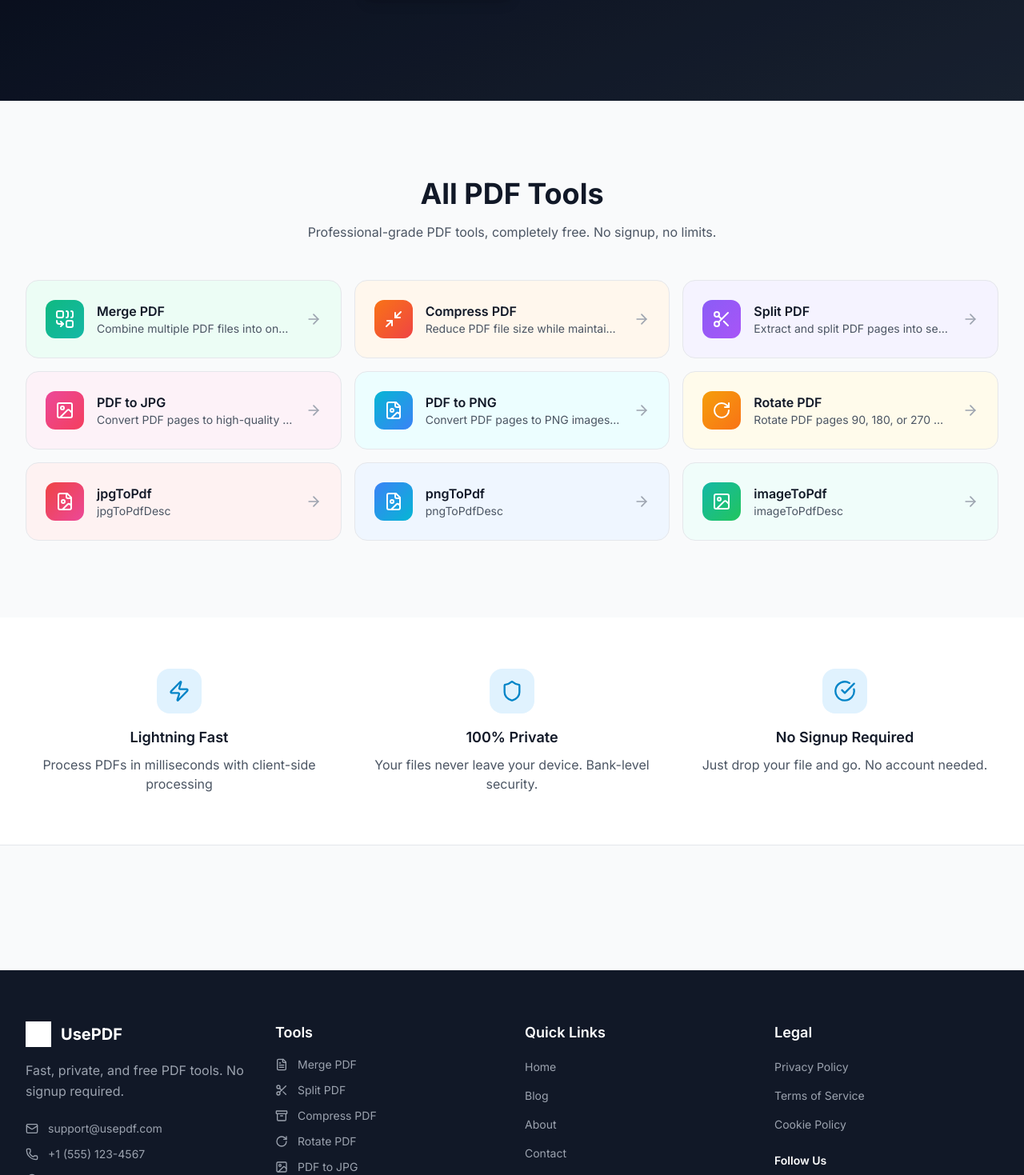
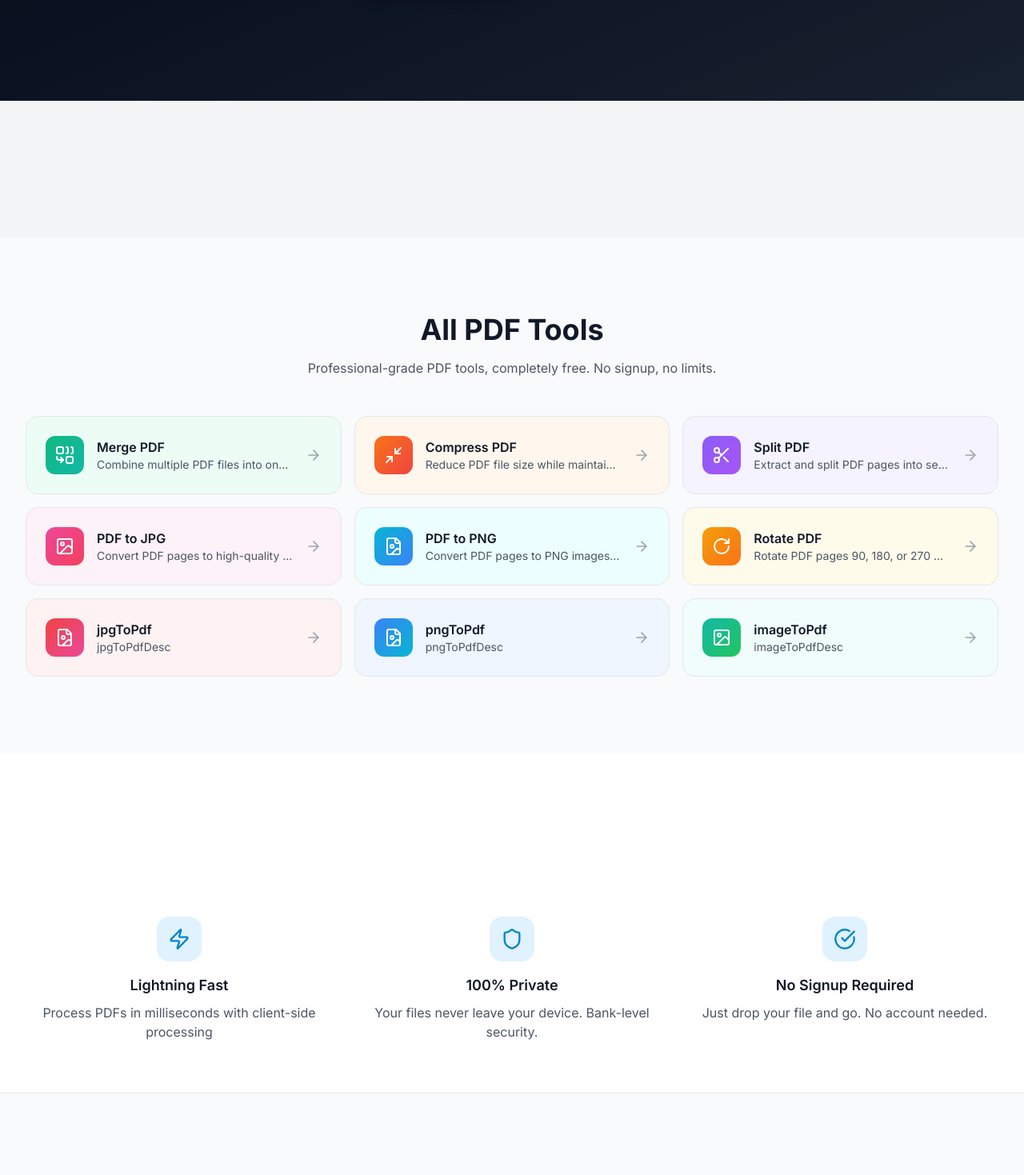
Before and after one commit to muhabura32-crypto/usepdf, a Next.js app: page / in a window 1280 px wide. Shown: the part 481-1950 px from the top of the page at 80% size. Built offline with nearby package versions, Linux system fonts and the light colour scheme.

Commit message:
Perfect ad layout: top banner, middle money zone, pre-download, sticky bottom

```diff
--- a/src/app/merge-pdf/page.tsx
+++ b/src/app/merge-pdf/page.tsx
@@ -9,6 +9,7 @@ import { WebApplicationSchema, FAQSchema, BreadcrumbSchema } from '@/components/
 import { PerformanceMonitor, reportCustomMetric } from '@/components/PerformanceMonitor'
 import { generateToolFAQSchema } from '@/utils/seoMetadata'
 import { ToolDescription } from '@/components/ToolDescription'
+import { NativeBannerAd, LeaderboardBannerAd } from '@/components/AdsterraAds'
 
 type ProcessingStatus = 'idle' | 'processing' | 'completed' | 'error'
 
@@ -223,6 +224,13 @@ export default function MergePDFPage() {
         </div>
       </header>
 
+      {/* 🔝 Top Ad - After header, before content */}
+      <section className="py-4 bg-gray-100 dark:bg-gray-900 border-b border-gray-200 dark:border-gray-800">
+        <div className="container-custom">
+          <LeaderboardBannerAd />
+        </div>
+      </section>
+
       <main className="container-custom py-12">
         <div className="max-w-2xl mx-auto">
           {/* Page Header */}
@@ -390,6 +398,9 @@ export default function MergePDFPage() {
                       OneDrive
                     </button>
                   </div>
+                {/* 💰 Pre-download Ad - Highest conversion zone */}
+                <div className="mb-6">
+                  <LeaderboardBannerAd />
                 </div>
 
                 <a href={downloadUrl} download="merged.pdf" className="btn-primary inline-flex">
@@ -457,6 +468,11 @@ export default function MergePDFPage() {
               100% Client-side - Files never leave your device
             </p>
           </div>
+        </div>
+
+        {/* 📱 Sticky Bottom Ad - Mobile Only */}
+        <div className="fixed bottom-0 left-0 right-0 bg-white dark:bg-gray-900 border-t border-gray-200 dark:border-gray-800 p-2 md:hidden z-40">
+          <NativeBannerAd height={50} />
         </div>
 
         {/* Tool Description Section */}
--- a/src/app/page.tsx
+++ b/src/app/page.tsx
@@ -16,7 +16,7 @@ import {
   CheckCircle,
 } from 'lucide-react'
 import { useLanguage } from '@/contexts/LanguageContext'
-import { NativeBannerAd } from '@/components/AdsterraAds'
+import { NativeBannerAd, LeaderboardBannerAd, MobileBannerAd } from '@/components/AdsterraAds'
 
 const tools = [
   {
@@ -145,7 +145,7 @@ export default function HomePage() {
   const { t } = useLanguage()
 
   return (
-    <div className="min-h-screen">
+    <div className="min-h-screen pb-20">
       {/* Hero Section */}
       <section className="relative py-20 md:py-32 overflow-hidden bg-gradient-to-br from-slate-950 via-slate-900 to-slate-800">
         <div className="absolute inset-0 bg-black/20" />
@@ -182,6 +182,13 @@ export default function HomePage() {
         </div>
       </section>
 
+      {/* 🔝 Top Ad - Soft Entry (After hero, before tools) */}
+      <section className="py-6 bg-gray-100 dark:bg-gray-900">
+        <div className="container-custom">
+          <LeaderboardBannerAd />
+        </div>
+      </section>
+
       {/* Tools Section */}
       <section id="tools" className="py-16 md:py-24 bg-gray-50 dark:bg-gray-900">
         <div className="container-custom">
@@ -199,6 +206,13 @@ export default function HomePage() {
               <ToolCard key={tool.href} tool={tool} index={index} />
             ))}
           </div>
+        </div>
+      </section>
+
+      {/* 💰 Middle Ad - Money Zone (Between tools and features) */}
+      <section className="py-6 bg-white dark:bg-gray-800">
+        <div className="container-custom">
+          <NativeBannerAd />
         </div>
       </section>
 
@@ -230,12 +244,17 @@ export default function HomePage() {
         </div>
       </section>
 
-      {/* Ad Section - Only one, at bottom */}
-      <section className="py-8 bg-gray-50 dark:bg-gray-900 border-t border-gray-200 dark:border-gray-800">
+      {/* 📱 Bottom Ad - Before Footer (Passive) */}
+      <section className="py-6 bg-gray-50 dark:bg-gray-900 border-t border-gray-200 dark:border-gray-800">
         <div className="container-custom">
-          <NativeBannerAd />
+          <MobileBannerAd />
         </div>
       </section>
+
+      {/* Sticky Bottom Ad - Mobile Only */}
+      <div className="fixed bottom-0 left-0 right-0 bg-white dark:bg-gray-900 border-t border-gray-200 dark:border-gray-800 p-2 md:hidden z-40">
+        <NativeBannerAd height={50} />
+      </div>
     </div>
   )
 }
```
